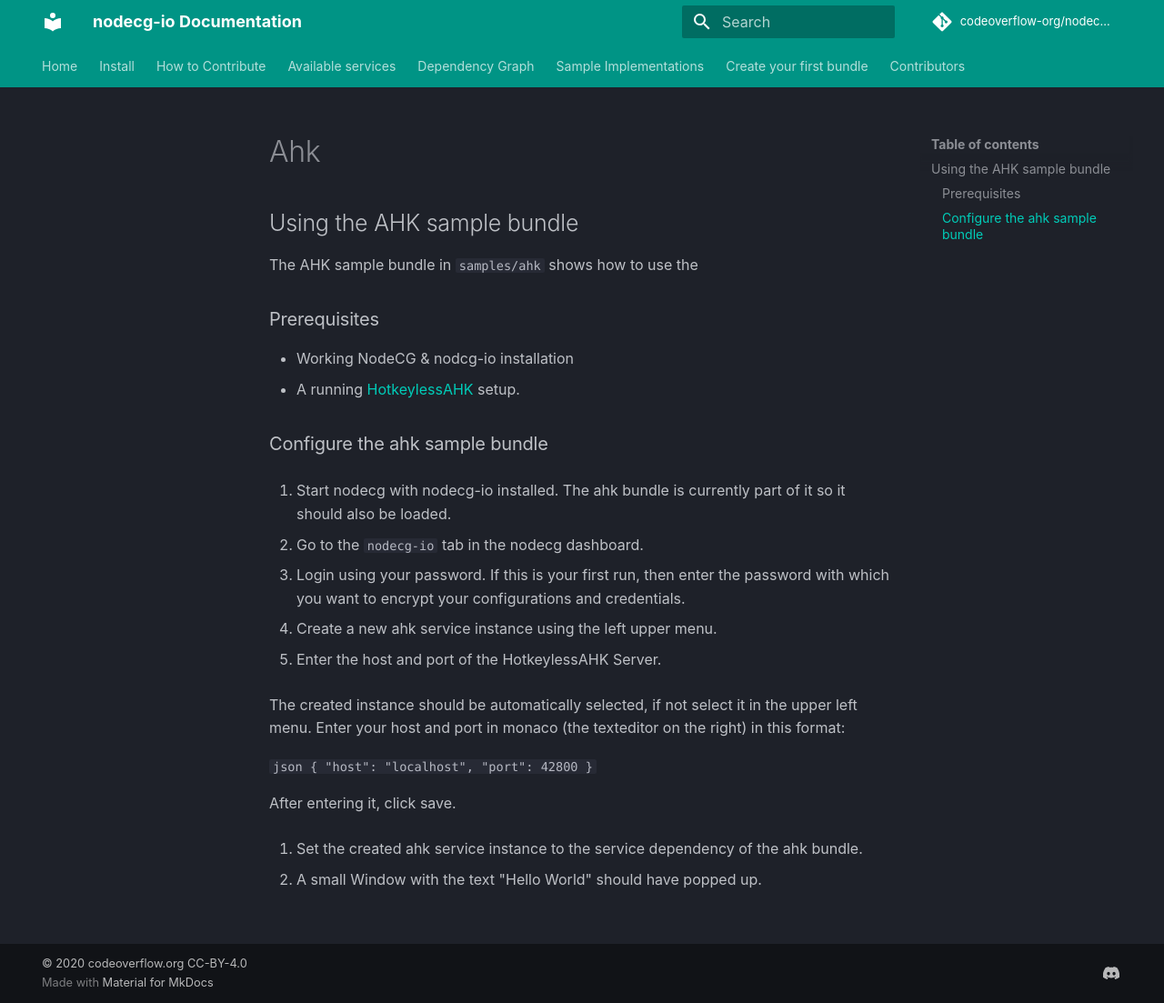
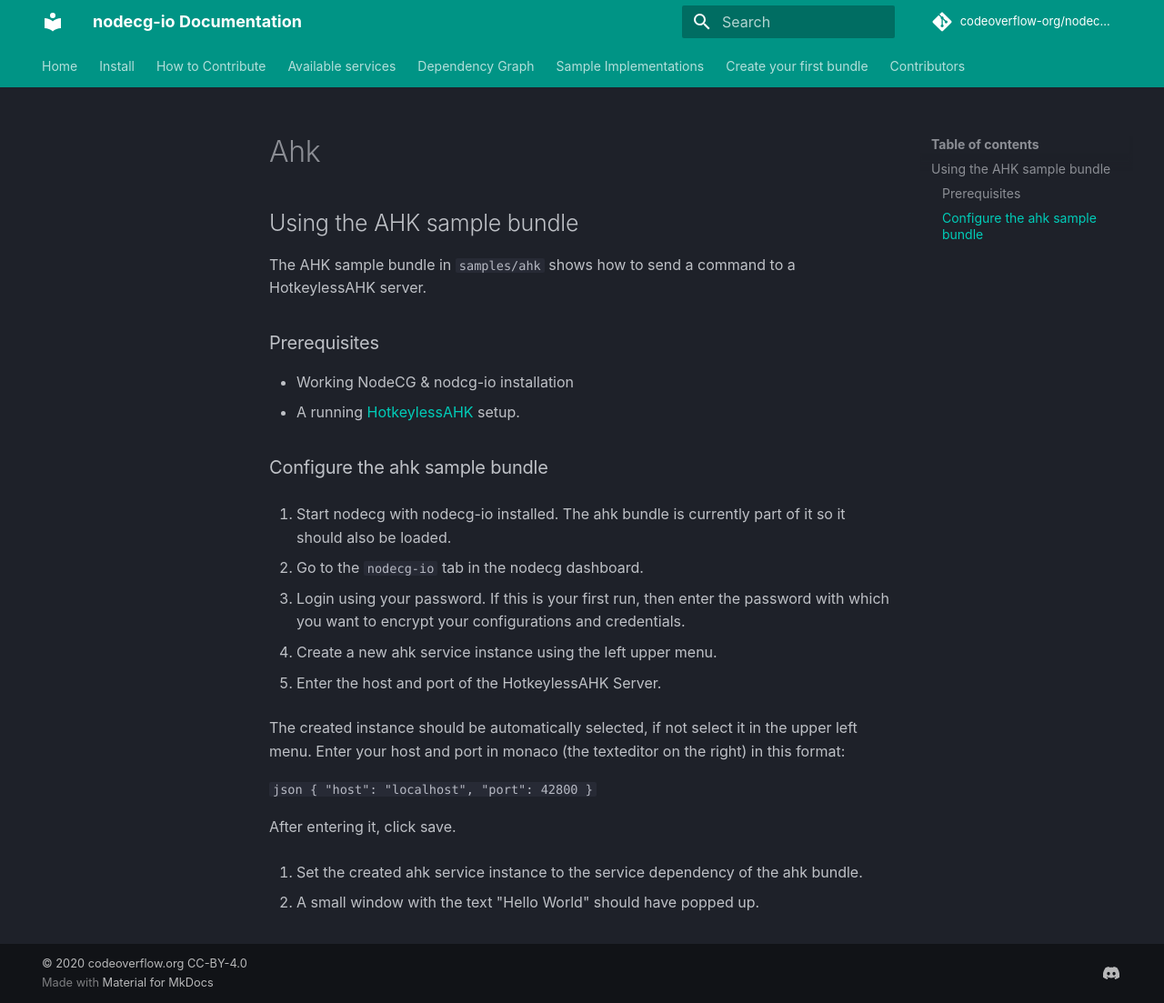
Before and after one commit to codeoverflow-org/nodecg-io-docs, an MkDocs documentation site: the page built from docs/samples/ahk.md, in a window 1280 px wide and 1103 px high. Shown: the whole window at 91% size. Built offline with MkDocs 1.6.1 and Material for MkDocs 9.7.7, drawn with Linux system fonts in a browser that asks for light colours; comment, search, counter and statistics services are not loaded.

Commit message:
Fixed typos

```diff
--- a/docs/samples/ahk.md
+++ b/docs/samples/ahk.md
@@ -1,6 +1,6 @@
 ## Using the AHK sample bundle
 
-The AHK sample bundle in `samples/ahk` shows how to use the
+The AHK sample bundle in `samples/ahk` shows how to send a command to a HotkeylessAHK server.
 
 ### Prerequisites
 
@@ -32,4 +32,4 @@
 
 6. Set the created ahk service instance to the service dependency of the ahk bundle.
 
-7. A small Window with the text "Hello World" should have popped up.
+7. A small window with the text "Hello World" should have popped up.
```
